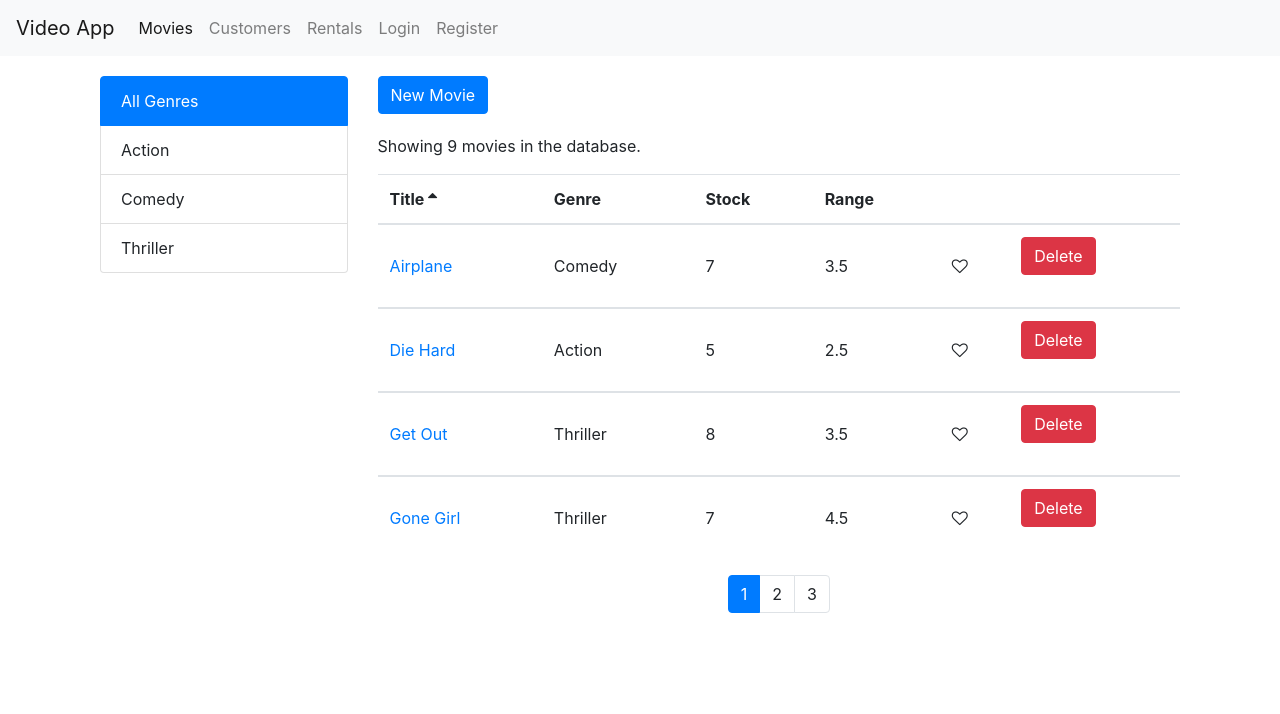
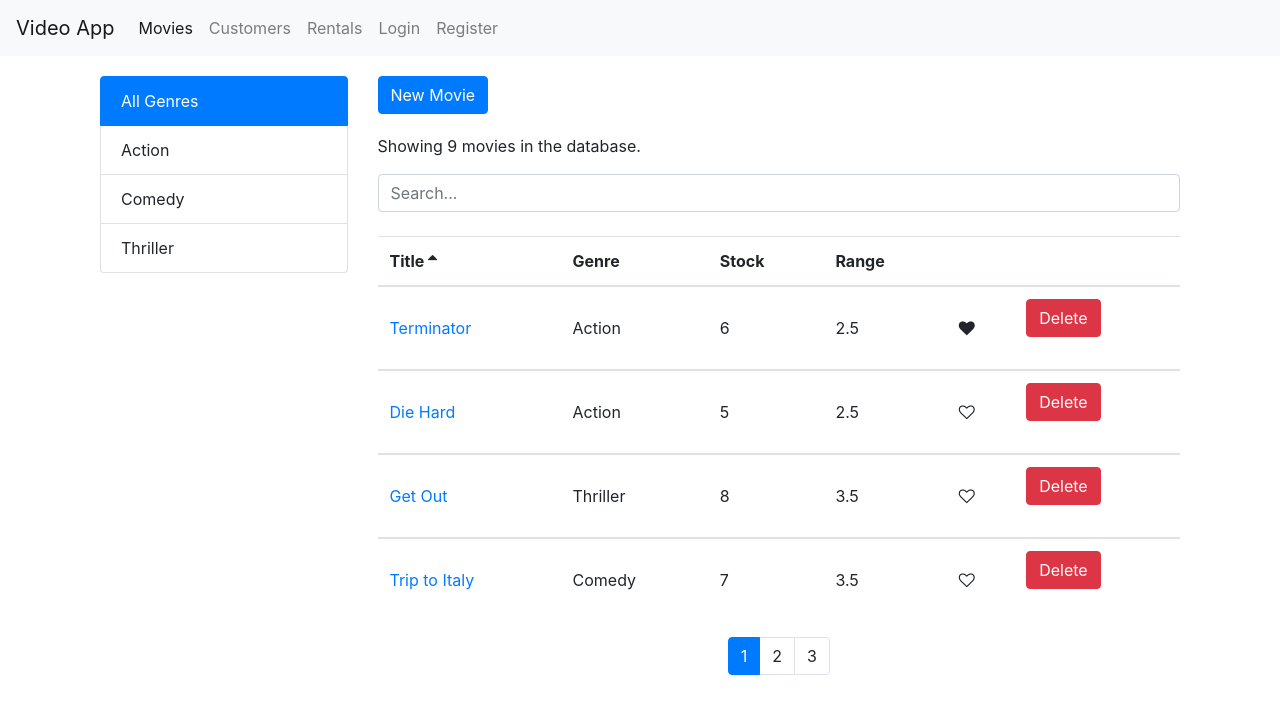
Before and after one commit to kboul/display-and-delete-movies, a React (Create React App) app: page /movies in a window 1280 px wide. Shown: the top 714 px of the page. Built offline with nearby package versions, Linux system fonts and the light colour scheme.

Commit message:
Add a Search input to query movies by typing their titles

```diff
--- a/src/components/ListGroup/ListGroup.js
+++ b/src/components/ListGroup/ListGroup.js
@@ -1,7 +1,7 @@
 import React from 'react';
 import './ListGroup.css';
 
-const ListGroup = ({ genres, valueProperty, textProperty, onFilterGenre, filteredGenre }) => {
+const ListGroup = ({ genres, valueProperty, textProperty, onFilterGenre, filteredGenre, searchQuery }) => {
     return (
         <ul className="list-group">
             {genres.map(genre => {
@@ -9,7 +9,8 @@
                     <li
                         key={genre[valueProperty] ? genre[valueProperty] : 'all'}
                         className={
-                            filteredGenre.name === genre[textProperty] ? 'list-group-item active' : 'list-group-item'
+                            filteredGenre.name === genre[textProperty] && searchQuery.length === 0 ?
+                                'list-group-item active' : 'list-group-item'
                         }
                         onClick={() => { onFilterGenre(genre) } }>
                         {genre[textProperty]}
--- a/src/components/Movies/Movies.js
+++ b/src/components/Movies/Movies.js
@@ -10,6 +10,7 @@
 
 import { paginate } from '../../utils/paginate';
 import MoviesTable from '../MoviesTable/MoviesTable';
+import Search from '../Search/Search';
 
 export default class Movies extends Component {
     state = {
@@ -18,7 +19,8 @@
         currentPage: 1,
         genres: [],
         filteredGenre: { name: "All Genres" },
-        sortColumn: { path: 'title', order: 'asc' }
+        sortColumn: { path: 'title', order: 'asc' },
+        searchQuery: ''
     }
 
     componentDidMount() {
@@ -48,10 +50,14 @@
 
     handleFilterGenre = genre => {
         /*  when we select a genre we are looking
-            at the correspndng page that is displayed
+            at the corresponding page that is displayed
             which is not the case after filtering so
             we need to set the page to be 1 */
-        this.setState({ filteredGenre: genre, currentPage: 1 });
+        this.setState({
+            filteredGenre: genre,
+            currentPage: 1,
+            searchQuery: '' // clear the search query on category click
+        });
     }
 
     handleSortMovie = path => {
@@ -65,6 +71,12 @@
         this.setState({ sortColumn });
     }
 
+    handleSearchMovie = ({ currentTarget: input }) => {
+        // convert the search input to lowercase & store it
+        const searchQuery = input.value.toLowerCase();
+        this.setState({ searchQuery, currentPage: 1 });
+    }
+
     getPagedData = () => {
         const {
             pageSize,
@@ -75,7 +87,7 @@
         } = this.state;
 
         // filter movies by genre
-        const filteredMovies = filteredGenre && filteredGenre._id
+        let filteredMovies = filteredGenre && filteredGenre._id
             ? allMovies.filter(allMovie => allMovie.genre._id === filteredGenre._id)
             : allMovies;
 
@@ -83,7 +95,14 @@
         const sortedMovies = _.orderBy(filteredMovies, [sortColumn.path], [sortColumn.order]);
 
         // paginate movies' pages
-        const movies = paginate(sortedMovies, currentPage, pageSize);
+        let movies = paginate(sortedMovies, currentPage, pageSize);
+
+        // if search input is not empty filter the movies based on input
+        if (this.state.searchQuery.length > 0)
+            filteredMovies = allMovies.filter(movie =>
+                movie.title.toLowerCase().includes(this.state.searchQuery));
+
+            movies = paginate(filteredMovies, currentPage, pageSize)
 
         return {
             totalCount: filteredMovies.length,
@@ -93,7 +112,7 @@
 
     displayMoviesNumber(moviesLength) {
         if (moviesLength === 0)
-            return 'There are no moviesLength on the database.';
+            return 'There are no movies on the database.';
 
         return `Showing ${moviesLength} movies in the database.`
     }
@@ -104,7 +123,7 @@
     }
 
     render() {
-        const { pageSize, currentPage, genres, filteredGenre, sortColumn } = this.state;
+        const { pageSize, currentPage, genres, filteredGenre, sortColumn, searchQuery } = this.state;
 
         const { totalCount, movies } = this.getPagedData();
 
@@ -113,6 +132,7 @@
 				<div className="row">
 					<div className="col-3">
                         <ListGroup
+                            searchQuery={searchQuery}
                             genres={genres}
                             filteredGenre={filteredGenre}
                             onFilterGenre={this.handleFilterGenre} />
@@ -124,6 +144,9 @@
                             New Movie
                         </button>
                         <p>{this.displayMoviesNumber(totalCount)}</p>
+                        <Search
+                            value={searchQuery}
+                            onSearchMovie={this.handleSearchMovie} />
                         {
                             this.state.movies.length === 0
                             ? null
--- /dev/null
+++ b/src/components/Search/Search.js
@@ -0,0 +1,17 @@
+import React from 'react';
+
+const Search = ({ value, onSearchMovie }) => {
+    return (
+        <div>
+            <input
+                type="text"
+                value={value}
+                className="form-control"
+                placeholder="Search..."
+                onChange={onSearchMovie}/>
+            <br/>
+        </div>
+    );
+}
+
+export default Search;
```
